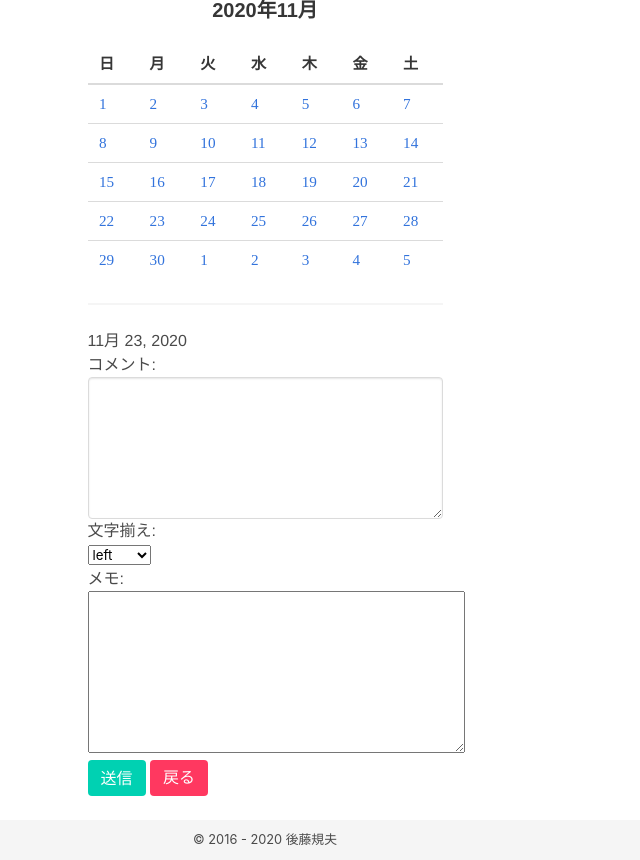
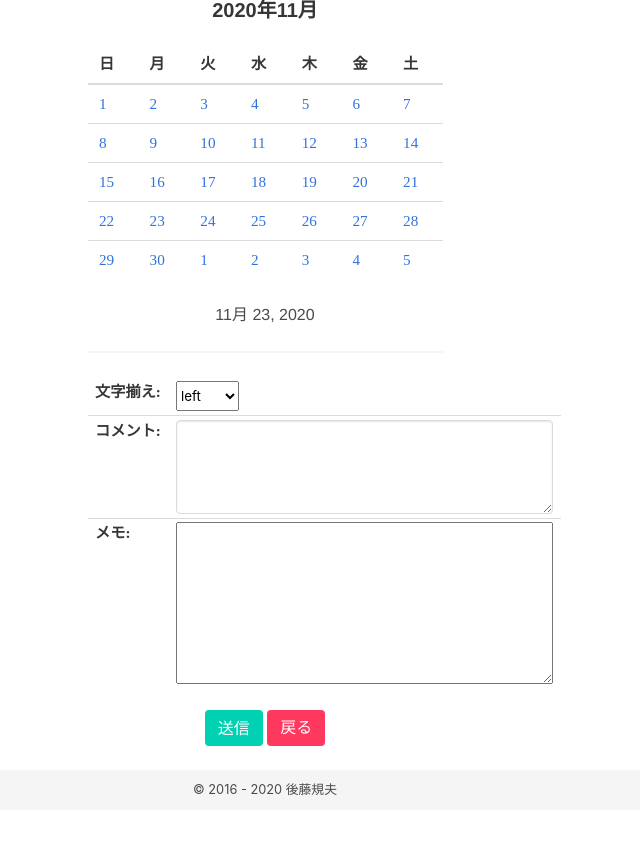
Before and after one commit to gotonorio/calendar, a Django app: page /create/ in a window 1280 px wide. Shown: the part 77-937 px from the top of the page, without its empty margins (375-1015 px from the left). After the commit the page ends 873 px from the top, so only its background shows below. Run offline with Django 3.2, Linux system fonts and the light colour scheme; the visitor is signed in with stand-in values (Sample User, id 1); data that the repository does not hold is empty; parts of the project's set-up code (start-up, migrations or seed data) failed here and were passed over.

Commit message:
カレンダーデータ入力画面の修正

```diff
--- a/mcal/forms.py
+++ b/mcal/forms.py
@@ -7,10 +7,13 @@ class ScheduleForm(forms.ModelForm):
 
     class Meta:
         model = Schedule
-        fields = ('description', 'align', 'memo')
+        fields = ('align', 'description', 'memo')
         widgets = {
             'description': forms.Textarea(attrs={
-                'class': 'textarea ',
-                'rows': '5',
+                'class': 'textarea',
+                'rows': '3',
             }),
+            'align': forms.Select(attrs={
+                'class': 'select',
+            })
         }
--- a/mcal/templates/mcal/calendar_form.html
+++ b/mcal/templates/mcal/calendar_form.html
@@ -32,20 +32,18 @@
     <h4>{{ month_current | date:"Y年m月" }}</h4>
   </div>
   {% include 'mcal/includes/month.html' %}
+  <div class="content has-text-centered">
+    {{date}}
     <hr>
-  {{date}}
     <form action="" method="POST">
       {{ form.non_field_errors }}
-    {% for field in form %}
-        <label for="{{ field.id_for_label }}">{{ field.label_tag }}</label>
-        <div>
-          {{ field }}
-          {{ field.errors }}
-        </div>
-    {% endfor %}
+      <table class="table  is-narrow">
+        {{form}}
+      </table>
       {% csrf_token %}
       <button type="submit" class="button is-primary">送信</button>
       <a class="button is-danger" href="javascript:void(0);" onclick="window.history.back();">戻る</a>
     </form>
   </div>
+</div>
 {% endblock %}
```
Lines whose indentation alone changed are shown as unchanged.
